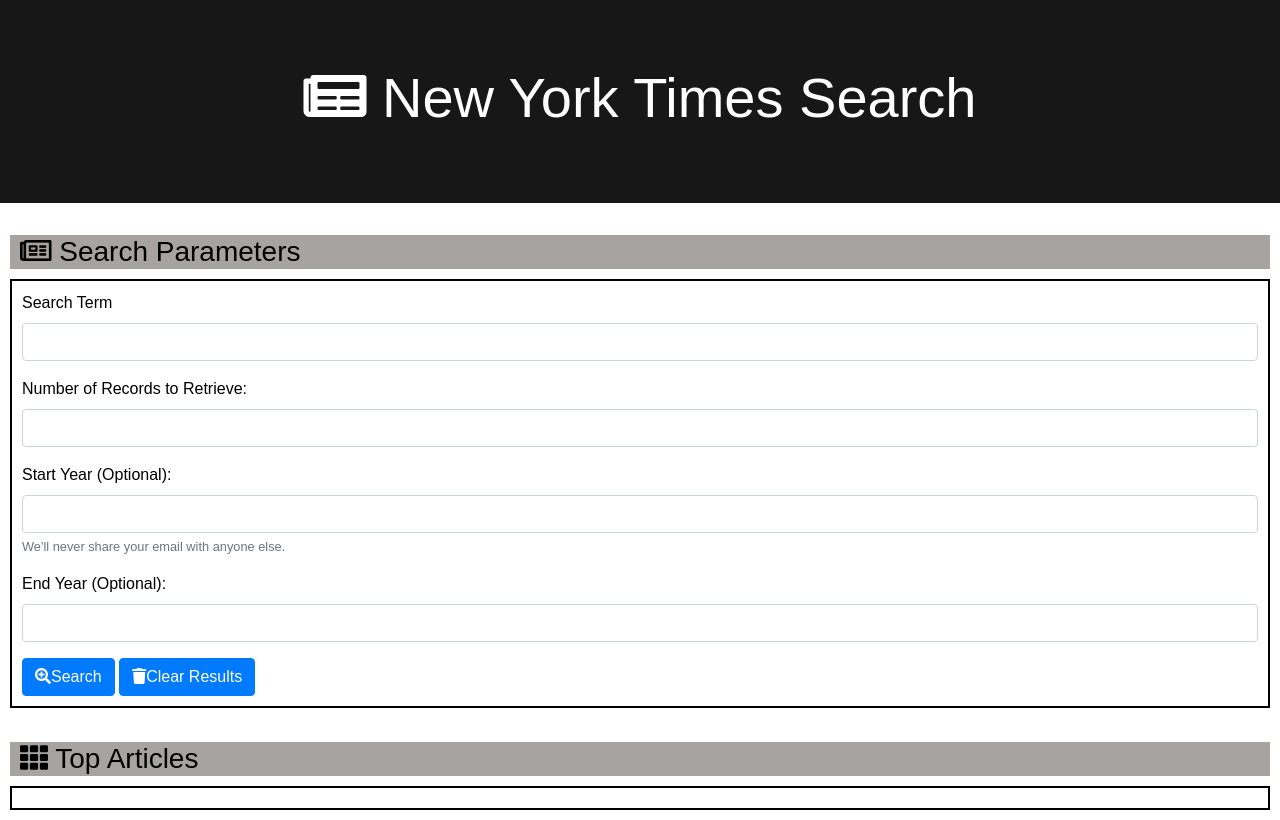
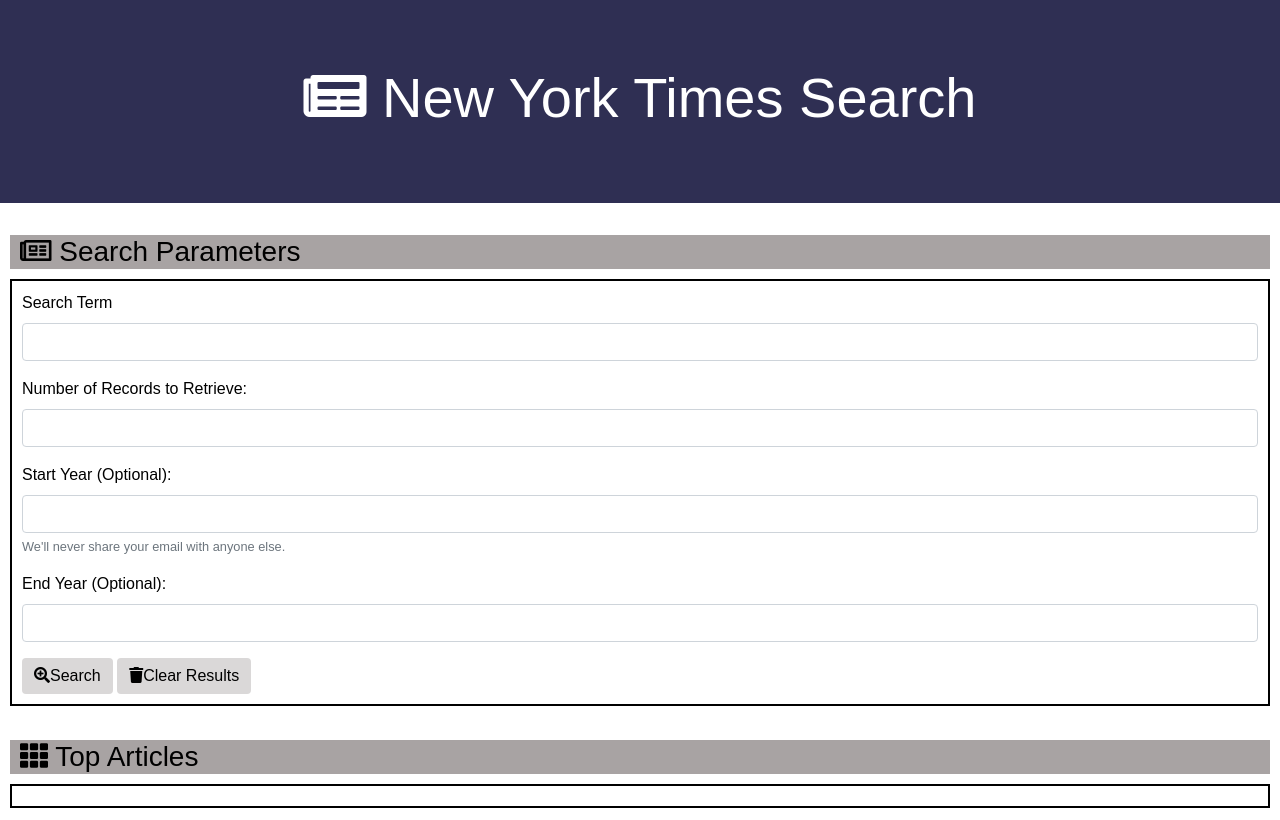
Before and after one commit to Jason714/New-York-Times, a plain HTML site: page index.html in a window 1280 px wide. Drawn offline with nearby package versions, Linux system fonts and the light colour scheme.

Commit message:
page styled

```diff
--- a/assets/css/style.css
+++ b/assets/css/style.css
@@ -4,7 +4,7 @@ body {
 }
 
 .jumbotron {
-    background-color: rgb(24, 23, 23);
+    background-color: rgb(47, 47, 83);
 }
 
 .container {
@@ -32,3 +32,9 @@ form {
     padding: 10px;
     color: black;
 }
+
+.btn {
+    background-color: rgb(218, 216, 216);
+    color: black;
+    border: none;
+}
--- a/index.html
+++ b/index.html
@@ -47,8 +47,8 @@
         </div>
         <div class="form-group form-check">
         </div>
-        <button id="search" type="submit" class="btn btn-primary"><i class="fas fa-search-plus"></i>Search</button>
-        <button id="clear" type="submit" class="btn btn-primary"><i class="fas fa-trash"></i>Clear Results</button>
+        <button id="search"  class="btn btn-primary"><i class="fas fa-search-plus"></i>Search</button>
+        <button id="clear"  class="btn btn-primary"><i class="fas fa-trash"></i>Clear Results</button>
     </form>
     <br>
     <div class="form-header">
```
